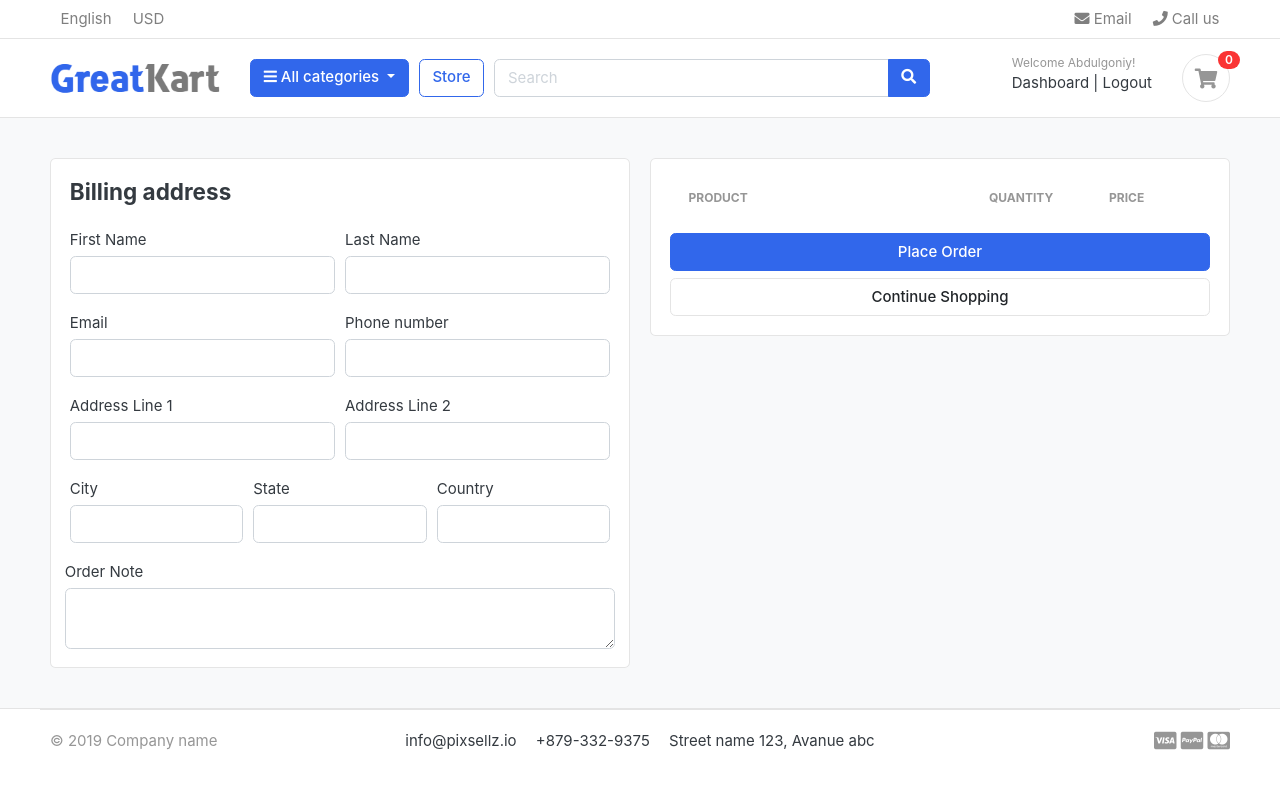
After one commit to farhodovabdulgoniy/ecommerce-tutorial, a Django app: page /cart/checkout/ in a window 1280 px wide. The commit adds this page. Run offline with Django 4.2, Linux system fonts and the light colour scheme; a user stored in the database is signed in; data comes from the database, SQL or seed files in the repository; both versions use the stored data as it was after the commit; lists and menus that the app fills with data are empty; some libraries are stand-ins or nearby versions; some web fonts are replaced.

Commit message:
fix cart and checkout for logged in users

```diff
--- a/carts/context_processors.py
+++ b/carts/context_processors.py
@@ -9,7 +9,11 @@ def counter(request):
     else:
         try:
             cart = Cart.objects.filter(cart_id=_cart_id(request))
-            cart_items = CartItem.objects.all().filter(cart=cart[:1])
+            if request.user.is_authenticated:
+                cart_items = CartItem.objects.all().filter(user=request.user)
+
+            else:
+                cart_items = CartItem.objects.all().filter(cart=cart[:1])
             for cart_item in cart_items:
                 cart_count += cart_item.quantity
         except Cart.DoesNotExist:
--- a/carts/models.py
+++ b/carts/models.py
@@ -1,5 +1,5 @@
 from django.db import models
-
+from accounts.models import Account
 from store.models import Product, Variation
 
 
@@ -13,9 +13,10 @@ class Cart(models.Model):
 
 
 class CartItem(models.Model):
+    user = models.ForeignKey(Account,on_delete=models.CASCADE,null=True)
     product = models.ForeignKey(Product,on_delete=models.CASCADE)
     variations = models.ManyToManyField(Variation,blank=True)
-    cart = models.ForeignKey(Cart,on_delete=models.CASCADE)
+    cart = models.ForeignKey(Cart,on_delete=models.CASCADE,null=True)
     quantity = models.PositiveIntegerField(default=0)
     is_active = models.BooleanField(default=True)
 
--- a/carts/urls.py
+++ b/carts/urls.py
@@ -7,4 +7,5 @@ urlpatterns = [
     path('add_cart/<int:product_id>/',views.add_cart,name='add_cart'),
     path('remove_cart/<int:product_id>/<int:cart_item_id>/',views.remove_cart,name='remove_cart'),
     path('remove_cart_item/<int:product_id>/<int:cart_item_id>/',views.remove_cart_item,name='remove_cart_item'),
+    path('checkout/',views.checkout,name='checkout'),
 ]
--- a/carts/views.py
+++ b/carts/views.py
@@ -3,6 +3,7 @@ from .models import Cart,CartItem
 from store.models import Product, Variation
 from django.core.exceptions import ObjectDoesNotExist
 from django.http import HttpResponse
+from django.contrib.auth.decorators import login_required
 
 
 def _cart_id(request):
@@ -13,76 +14,135 @@ def _cart_id(request):
 
 
 def add_cart(request,product_id):
+    current_user = request.user
     product = Product.objects.get(pk=product_id)
-    product_variation = []
-    if request.method == 'POST':
-        for item in request.POST:
-            key = item
-            value = request.POST[key]
-            print(key,value)
+
+    # If user is authenticated
+    if current_user.is_authenticated:
+
+        product_variation = []
+
+        if request.method == 'POST':
+
+            for item in request.POST:
+                key = item
+                value = request.POST[key]
+
+                try:
+                    variation = Variation.objects.get(product=product,variation_category__iexact=key,variation_value__iexact=value)
+                    product_variation.append(variation)
+
+                except:
+                    pass
+
+
+        is_cart_item_exists = CartItem.objects.filter(product=product,user=current_user).exists()
+        if is_cart_item_exists:
+
+            cart_item = CartItem.objects.filter(product=product,user=current_user)
+            ex_var_list = []
+            id = []
+
+            for item in cart_item:
+
+                existing_variation = item.variations.all()
+                ex_var_list.append(list(existing_variation))
+                id.append(item.id)
+
+            if product_variation in ex_var_list:
+                #increase cart_item quantity
+                index = ex_var_list.index(product_variation)
+                item_id = id[index]
+                item = CartItem.objects.get(product=product,id=item_id)
+                item.quantity += 1
+                item.save()
+            else:
+                item = CartItem.objects.create(product=product,quantity=1,user=current_user)
+                if len(product_variation)>0:
+                    item.variations.clear()
+                    item.variations.add(*product_variation)
+                item.save()
+        else:
+            cart_item = CartItem.objects.create(
+                product = product,
+                quantity = 1,
+                user = current_user,
+            )
+            if len(product_variation)>0:
+                cart_item.variations.clear()
+                cart_item.variations.add(*product_variation)
+            cart_item.save()
+        return redirect('cart')
+
+    # If user is not logged in
+    else:
+        product_variation = []
+        if request.method == 'POST':
+            for item in request.POST:
+                key = item
+                value = request.POST[key]
+
+                try:
+                    variation = Variation.objects.get(product=product,variation_category__iexact=key,variation_value__iexact=value)
+                    product_variation.append(variation)
+                except:
+                    pass
 
             try:
-                variation = Variation.objects.get(product=product,variation_category__iexact=key,variation_value__iexact=value)
-                product_variation.append(variation)
-            except:
-                pass
+                cart = Cart.objects.get(cart_id=_cart_id(request)) # get the cart using the cart_id present in the session
+            except Cart.DoesNotExist:
+                cart = Cart.objects.create(
+                    cart_id = _cart_id(request)
+                )
+                cart.save()
 
-    try:
-        cart = Cart.objects.get(cart_id=_cart_id(request)) # get the cart using the cart_id present in the session
-    except Cart.DoesNotExist:
-        cart = Cart.objects.create(
-            cart_id = _cart_id(request)
-        )
-        cart.save()
+            is_cart_item_exists = CartItem.objects.filter(product=product,cart=cart).exists()
+            if is_cart_item_exists:
+                cart_item = CartItem.objects.filter(product=product,cart=cart)
 
-    is_cart_item_exists = CartItem.objects.filter(product=product,cart=cart).exists()
-    if is_cart_item_exists:
-        cart_item = CartItem.objects.filter(product=product,cart=cart)
-        #existing variations
-        #current variation - [product_variation]
-        #item_id
+                ex_var_list = []
+                id = []
 
-        ex_var_list = []
-        id = []
+                for item in cart_item:
+                    existing_variation = item.variations.all()
+                    ex_var_list.append(list(existing_variation))
+                    id.append(item.id)
 
-        for item in cart_item:
-            existing_variation = item.variations.all()
-            ex_var_list.append(list(existing_variation))
-            id.append(item.id)
-        print(ex_var_list)
-
-        if product_variation in ex_var_list:
-            #increase cart_item quantity
-            index = ex_var_list.index(product_variation)
-            item_id = id[index]
-            item = CartItem.objects.get(product=product,id=item_id)
-            item.quantity += 1
-            item.save()
-        else:
-            item = CartItem.objects.create(product=product,quantity=1,cart=cart)
-            if len(product_variation)>0:
-                item.variations.clear()
-                item.variations.add(*product_variation)
-            item.save()
-    else:
-        cart_item = CartItem.objects.create(
-            product = product,
-            quantity = 1,
-            cart = cart,
-        )
-        if len(product_variation)>0:
-            cart_item.variations.clear()
-            cart_item.variations.add(*product_variation)
-        cart_item.save()
-    return redirect('cart')
+                if product_variation in ex_var_list:
+                    #increase cart_item quantity
+                    index = ex_var_list.index(product_variation)
+                    item_id = id[index]
+                    item = CartItem.objects.get(product=product,id=item_id)
+                    item.quantity += 1
+                    item.save()
+                else:
+                    item = CartItem.objects.create(product=product,quantity=1,cart=cart)
+                    if len(product_variation)>0:
+                        item.variations.clear()
+                        item.variations.add(*product_variation)
+                    item.save()
+            else:
+                cart_item = CartItem.objects.create(
+                    product = product,
+                    quantity = 1,
+                    cart = cart,
+                )
+                if len(product_variation)>0:
+                    cart_item.variations.clear()
+                    cart_item.variations.add(*product_variation)
+                cart_item.save()
+            return redirect('cart')
 
 
 def cart(request,total=0,quantity=0,cart_items=None):
     try:
         tax = 0
         grand_total = 0
-        cart = Cart.objects.get(cart_id=_cart_id(request))
-        cart_items = CartItem.objects.filter(cart=cart,is_active=True)
+        if request.user.is_authenticated:
+            cart_items = CartItem.objects.filter(user=request.user,is_active=True)
+        else:
+            cart = Cart.objects.get(cart_id=_cart_id(request))
+            cart_items = CartItem.objects.filter(cart=cart,is_active=True)
         for cart_item in cart_items:
             total += (cart_item.product.price * cart_item.quantity)
             quantity += cart_item.quantity
@@ -103,11 +163,13 @@ def cart(request,total=0,quantity=0,cart_items=None):
 
 
 def remove_cart(request,product_id,cart_item_id):
-    cart = Cart.objects.get(cart_id=_cart_id(request))
     product = get_object_or_404(Product,id=product_id)
     try:
-
-        cart_item = CartItem.objects.get(product=product,cart=cart,id=cart_item_id)
+        if request.user.is_authenticated:
+            cart_item = CartItem.objects.get(product=product,user=request.user,id=cart_item_id)
+        else:
+            cart = Cart.objects.get(cart_id=_cart_id(request))
+            cart_item = CartItem.objects.get(product=product,cart=cart,id=cart_item_id)
         if cart_item.quantity > 1:
             cart_item.quantity -=1
             cart_item.save()
@@ -119,8 +181,43 @@ def remove_cart(request,product_id,cart_item_id):
 
 
 def remove_cart_item(request,product_id,cart_item_id):
-    cart = Cart.objects.get(cart_id=_cart_id(request))
     product = get_object_or_404(Product,id=product_id)
-    cart_item = CartItem.objects.get(product=product,cart=cart,id=cart_item_id)
+
+    if request.user.is_authenticated:
+        cart_item = CartItem.objects.get(product=product,user=request.user,id=cart_item_id)
+
+    else:
+        cart = Cart.objects.get(cart_id=_cart_id(request))
+        cart_item = CartItem.objects.get(product=product,cart=cart,id=cart_item_id)
+
     cart_item.delete()
     return redirect('cart')
+
+
+@login_required(login_url='login')
+def checkout(request,total=0,quantity=0,cart_items=None):
+    try:
+        tax = 0
+        grand_total = 0
+        if request.user.is_authenticated:
+            cart_items = CartItem.objects.filter(user=request.user,is_active=True)
+        else:
+            cart = Cart.objects.get(cart_id=_cart_id(request))
+            cart_items = CartItem.objects.filter(cart=cart,is_active=True)
+        for cart_item in cart_items:
+            total += (cart_item.product.price * cart_item.quantity)
+            quantity += cart_item.quantity
+        tax = (2*total)/100
+        grand_total = total + tax
+    except ObjectDoesNotExist:
+        pass
+
+    context = {
+        'total':total,
+        'quantity':quantity,
+        'cart_items':cart_items,
+        'grand_total':grand_total,
+        'tax':tax,
+
+    }
+    return render(request,'store/checkout.html',context)
--- a/templates/store/cart.html
+++ b/templates/store/cart.html
@@ -38,7 +38,7 @@
                                             <p class="text-muted small">
                                                 {% if cart_item.variations.all %}
                                                 {% for item in cart_item.variations.all %}
-                                                {{ item.variation_category | capfirst }} : {{ item.variation_value | capfirst }}<br>
+                                                {{ item.variation_category | capfirst }} : {{ item.variation_value|capfirst }}<br>
                                                 {% endfor %}
                                                 {% endif %}
                                             </p>
@@ -118,7 +118,7 @@
                         <p class="text-center mb-3">
                             <img src="{% static 'images/misc/payments.png' %}" height="26" />
                         </p>
-                        <a href="./place-order.html" class="btn btn-primary btn-block">
+                        <a href="{% url 'checkout' %}" class="btn btn-primary btn-block">
                             Checkout
                         </a>
                         <a href="{% url 'store' %}" class="btn btn-light btn-block">Continue Shopping</a>
--- /dev/null
+++ b/templates/store/checkout.html
@@ -0,0 +1,134 @@
+{% extends 'base.html' %}
+{% load static %}
+{% block title %} GreatKart | Checkout {% endblock %}
+
+{% block content %}
+<section class="section-content padding-y bg">
+    <div class="container">
+        <!-- ============================ COMPONENT 1 ================================= -->
+        <div class="row">
+            <aside class="col-lg-6">
+                <div class="card">
+                    <div class="card-body">
+                        <h4 class="card-title mb-4">Billing address</h4>
+                        <form action="" method="post">
+                            {% csrf_token %}
+                            <div class="form-row">
+                                <div class="col form-group">
+                                    <label for="">First Name</label>
+                                    <input type="text" name="first_name" class="form-control" required>
+                                </div>
+                                <div class="col form-group">
+                                    <label for="">Last Name</label>
+                                    <input type="text" name="last_name" class="form-control" required>
+                                </div>
+                            </div>
+                            <div class="form-row">
+                                <div class="col form-group">
+                                    <label for="">Email</label>
+                                    <input type="email" name="email" class="form-control" required>
+                                </div>
+                                <div class="col form-group">
+                                    <label for="">Phone number</label>
+                                    <input type="text" name="phone" class="form-control" required>
+                                </div>
+                            </div>
+                            <div class="form-row">
+                                <div class="col form-group">
+                                    <label for="">Address Line 1</label>
+                                    <input type="text" name="address_line_1" class="form-control" required>
+                                </div>
+                                <div class="col form-group">
+                                    <label for="">Address Line 2</label>
+                                    <input type="text" name="address_line_2" class="form-control">
+                                </div>
+                            </div>
+                            <div class="form-row">
+                                <div class="col form-group">
+                                    <label for="">City</label>
+                                    <input type="text" name="city" class="form-control" required>
+                                </div>
+                                <div class="col form-group">
+                                    <label for="">State</label>
+                                    <input type="text" name="state" class="form-control" required>
+                                </div>
+                                <div class="col form-group">
+                                    <label for="">Country</label>
+                                    <input type="text" name="country" class="form-control" required>
+                                </div>
+                            </div>
+
+                            <div class="form-row">
+                                <label for="">Order Note</label>
+                                <textarea name="order_note" rows="2" class="form-control"></textarea>
+                            </div>
+                    </div>
+                </div>
+                <!-- card.// -->
+            </aside>
+            <!-- col.// -->
+            <aside class="col-lg-6">
+                <div class="card">
+                    <div class="card-body">
+                        <table class="table table-borderless table-shopping-cart">
+                            <thead class="text-muted">
+                                <tr class="small text-uppercase">
+                                    <th scope="col">Product</th>
+                                    <th scope="col" width="120">Quantity</th>
+                                    <th scope="col" width="120">Price</th>
+                                </tr>
+                            </thead>
+                            <tbody>
+                                {% for cart_item in cart_items %}
+                                <tr>
+                                    <td>
+                                        <figure class="itemside align-items-center">
+                                            <div class="aside">
+                                                <img src="{{ cart_item.product.image.url }}" class="img-sm" />
+                                            </div>
+                                            <figcaption class="info">
+                                                <a href="{{ cart_item.product.get_absolute_url }}"
+                                                    class="title text-dark">{{ cart_item.product.product_name }}</a>
+                                                <p class="text-muted small">
+                                                    {% if cart_item.variations.all %}
+                                                    {% for item in cart_item.variations.all %}
+                                                    {{ item.variation_category | capfirst }} : {{item.variation_value|capfirst }}<br>
+                                                    {% endfor %}
+                                                    {% endif %}
+                                                </p>
+                                            </figcaption>
+                                        </figure>
+                                    </td>
+                                    <td>
+                                        <!-- col.// -->
+                                        <label for="">{{cart_item.quantity}}</label>
+                                        <!-- col.// -->
+                                    </td>
+                                    <td>
+                                        <div class="price-wrap">
+                                            <var class="price">${{ cart_item.sub_total }}</var>
+                                            <small class="text-muted">
+                                                ${{ cart_item.product.price }} each
+                                            </small>
+                                        </div>
+                                        <!-- price-wrap .// -->
+                                    </td>
+                                </tr>
+                                {% endfor %}
+                            </tbody>
+                        </table>
+                        <button type="submit" class="btn btn-primary btn-block" name="submit">Place Order</button>
+                        <a href="{% url 'store' %}" class="btn btn-light btn-block">Continue Shopping</a>
+                        </form>
+                    </div>
+                </div>
+
+                <!-- card.// -->
+            </aside>
+            <!-- col.// -->
+        </div>
+    </div>
+    <!-- container .//  -->
+</section>
+<!-- ========================= SECTION CONTENT END// ========================= -->
+{% endblock %}
```
Also changed, not shown: accounts/views.py (+51 -2 lines), carts/migrations/0004_cartitem_user_alter_cartitem_cart.py (added), db.sqlite3.
